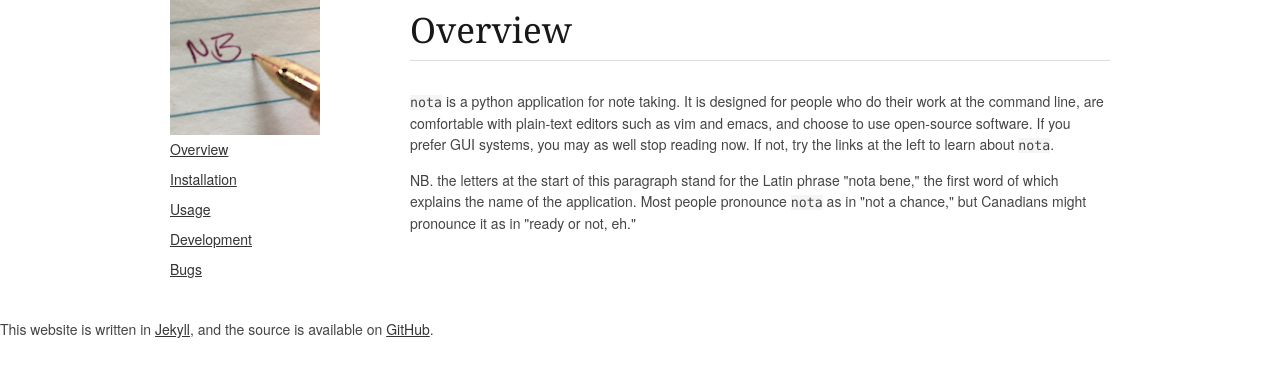
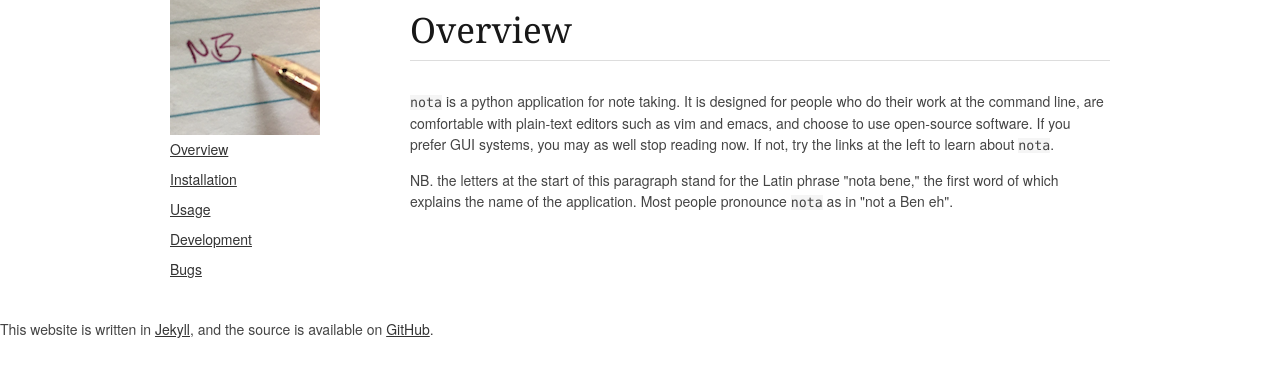
Before and after one commit to dankelley/nota, a Jekyll site: the page built from index.html, in a window 1280 px wide. Shown: the top 377 px of the page. Built offline with Jekyll 4.4.1, drawn with Linux system fonts in a browser that asks for light colours.

Commit message:
landing page

```diff
--- a/index.html
+++ b/index.html
@@ -13,5 +13,5 @@ try the links at the left to learn about <code>nota</code>.</p>
 
 <p style="margin-top:1em">NB. the letters at the start of this paragraph stand
 for the Latin phrase "nota bene," the first word of which explains the name of
-the application.  Most people pronounce <code>nota</code> as in "not a chance,"
-but Canadians might pronounce it as in "ready or not, eh."</p>
+the application.  Most people pronounce <code>nota</code> as in "not a Ben
+eh".</p>
```
Also changed, not shown: 1 other file.
